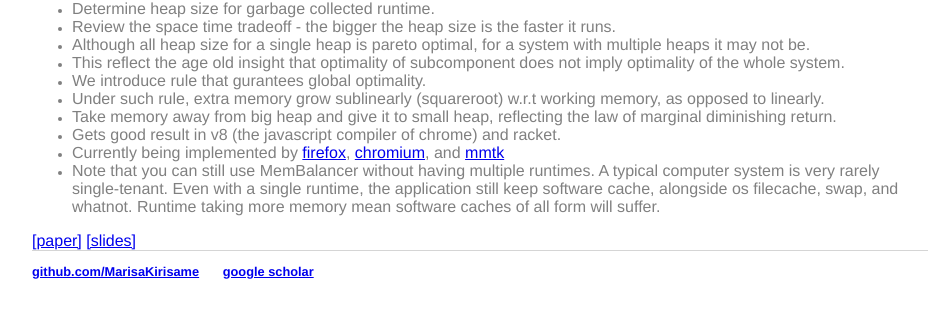
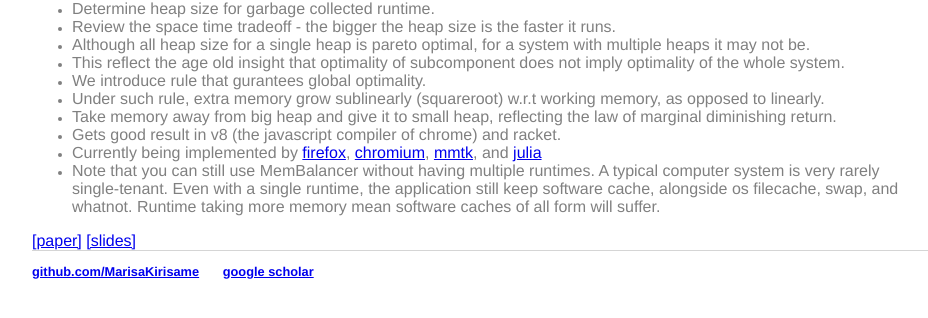
Before and after one commit to MarisaKirisame/MarisaKirisame.github.io, a Jekyll site: the page built from balancer.html, in a window 1280 px wide. Shown: the part 192-510 px from the top of the page, without its empty margins (160-1088 px from the left). Built offline with Jekyll 4.4.1, drawn with Linux system fonts in a browser that asks for light colours; comment, search, counter and statistics services are not loaded.

Commit message:
Update balancer.html

```diff
--- a/balancer.html
+++ b/balancer.html
@@ -16,7 +16,8 @@ title: Improving garbage collector
     <li>Gets good result in v8 (the javascript compiler of chrome) and racket.
     <li>Currently being implemented by <a href="https://bugzilla.mozilla.org/show_bug.cgi?id=1770763">firefox</a>,
         <a href="https://chromium-review.googlesource.com/c/v8/v8/+/3929100">chromium</a>,
-        and <a href="https://github.com/mmtk/mmtk-core/pull/724">mmtk</a></li>
+        <a href="https://github.com/mmtk/mmtk-core/pull/724">mmtk</a>,
+        and <a href="https://github.com/JuliaLang/julia/pull/50144">julia</a></li>
     <li>
         Note that you can still use MemBalancer without having multiple runtimes.
         A typical computer system is very rarely single-tenant.
```
